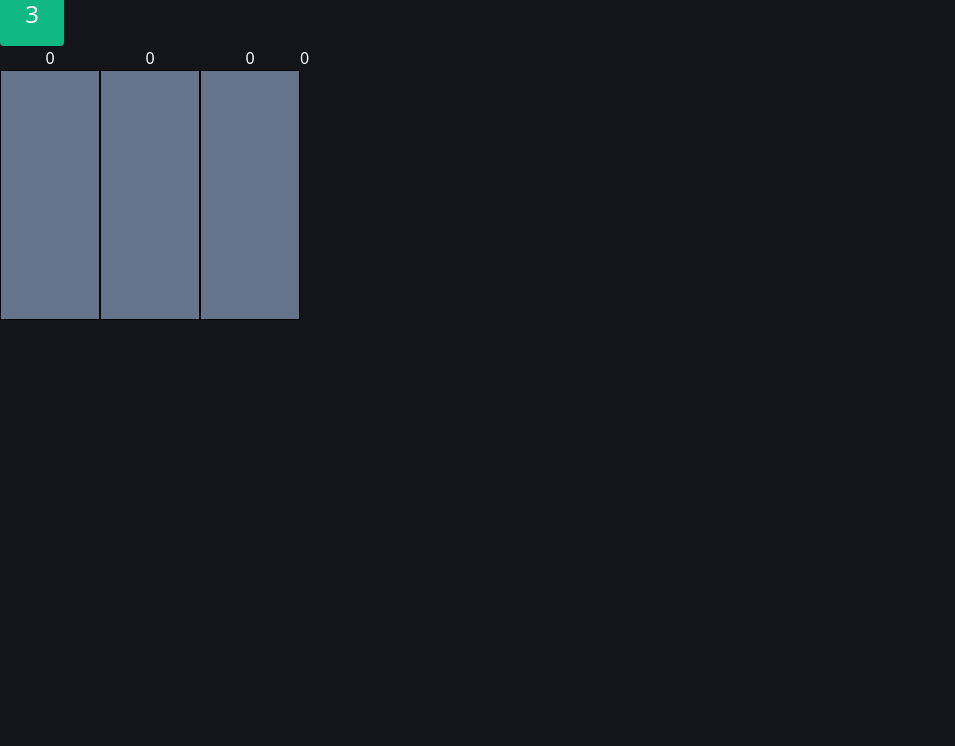
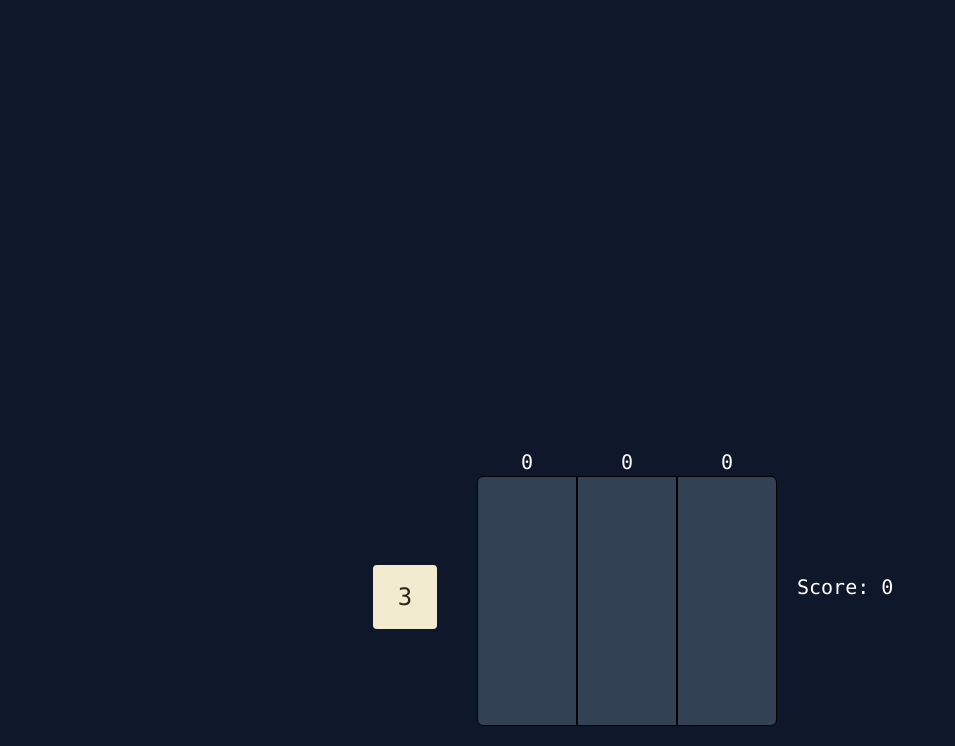
Before and after one commit to serkanisyapan/knucklebones, an Astro site: page / in a window 1280 px wide. Shown: the part 54-800 px from the top of the page, without its empty margins (0-955 px from the left). Built offline with nearby package versions, Linux system fonts and the light colour scheme; Astro itself is replaced by a stand-in of ours.

Commit message:
change layout, colors, font

```diff
--- a/src/components/Dice.tsx
+++ b/src/components/Dice.tsx
@@ -1,12 +1,15 @@
 interface Dice {
   diceNumber: number;
   diceColor: string;
+  isRollingDice?: boolean;
 }
 
-export const Dice = ({ diceNumber, diceColor }: Dice) => {
+export const Dice = ({ diceNumber, diceColor, isRollingDice }: Dice) => {
   return (
     <div
-      className={`${diceColor} cursor-pointer select-none h-16 w-16 rounded text-white flex justify-center items-center text-2xl`}
+      className={`${diceColor} select-none h-16 w-16 rounded text-[#2f2417] flex justify-center items-center text-2xl ${
+        isRollingDice && ""
+      }`}
     >
       {diceNumber}
     </div>
--- a/src/components/Game.tsx
+++ b/src/components/Game.tsx
@@ -12,8 +12,8 @@ export const Game = () => {
   }
 
   return (
-    <div>
-      <Dice diceNumber={dice} diceColor="bg-emerald-500" />
+    <div className="flex flex-row items-center gap-10">
+      <Dice diceNumber={dice} diceColor="bg-[#f2ebcf]" isRollingDice={true} />
       <PlayerBoard rollDice={rollAfterPlacing} diceNumber={dice} />
     </div>
   );
--- a/src/components/PlayerBoard.tsx
+++ b/src/components/PlayerBoard.tsx
@@ -38,7 +38,7 @@ export const PlayerBoard = ({ diceNumber, rollDice }: PlayerBoard) => {
         if (b.id === col.id && b.dices.length < 3) {
           const updatedBoard = {
             ...b,
-            dices: [...b.dices, { color: "bg-emerald-500", die: diceNumber }],
+            dices: [...b.dices, { color: "bg-[#f2ebcf]", die: diceNumber }],
           };
           const updatedScore = calcColDiceSum(updatedBoard.dices);
           const updatedDiceColors = checkDiceColor(updatedBoard.dices);
@@ -54,32 +54,45 @@ export const PlayerBoard = ({ diceNumber, rollDice }: PlayerBoard) => {
     rollDice();
   }
 
+  function boardCornersRounded(index: number) {
+    if (index === 0) return "rounded-tl-md rounded-bl-md";
+    if (index === 2) return "rounded-tr-md rounded-br-md";
+  }
+
   return (
-    <div className="text-white flex flex-row">
+    <div className="text-white flex flex-row justify-center mb-5">
       {board.map((col, index) => {
         const { dices } = col;
         const getDiceSum = calcColDiceSum(dices);
+        const boardCorners = boardCornersRounded(index);
         return (
           <div key={index} className="flex flex-col items-center">
-            <span>{getDiceSum || 0}</span>
+            <span className="text-xl">{getDiceSum || 0}</span>
             <div
               onClick={() => {
                 if (dices.length === 3) return;
                 placeDiceToBoard(col);
               }}
-              className={`bg-slate-500 border border-black w-[100px] h-[250px] p-3 grid grid-rows-3 ${
+              className={`bg-slate-700 border border-black w-[100px] h-[250px] p-3 grid grid-rows-3 justify-center ${
                 dices.length < 3 && "hover:bg-slate-600 hover:cursor-pointer"
-              } `}
+              } ${boardCorners}`}
               key={index}
             >
               {dices.map((dice, idx) => (
-                <Dice key={idx} diceNumber={dice.die} diceColor={dice.color} />
+                <Dice
+                  key={idx}
+                  diceNumber={dice.die}
+                  diceColor={dice.color}
+                  isRollingDice={false}
+                />
               ))}
             </div>
           </div>
         );
       })}
-      <span>{playerScore}</span>
+      <div className="w-[110px] self-center ml-5 text-xl">
+        Score: {playerScore}
+      </div>
     </div>
   );
 };
--- a/src/helpers/diceCalculations.ts
+++ b/src/helpers/diceCalculations.ts
@@ -53,12 +53,12 @@ function checkDiceColor(dices: Dice[]) {
   );
 
   const updatedDiceColors = dices.map((dice) => {
-    if (areAllDicesEqual) return { ...dice, color: "bg-red-500" };
+    if (areAllDicesEqual) return { ...dice, color: "bg-[#6ba6c6]" };
     if (findDuplicateDice)
       return {
         ...dice,
         color:
-          dice.die === findDuplicateDice.die ? "bg-blue-500" : "bg-emerald-500",
+          dice.die === findDuplicateDice.die ? "bg-[#c9b96f]" : "bg-[#f2ebcf]",
       };
     return dice;
   });
--- a/src/layouts/Layout.astro
+++ b/src/layouts/Layout.astro
@@ -7,7 +7,7 @@ const { title } = Astro.props;
 ---
 
 <!doctype html>
-<html lang="en">
+<html lang="en" class="font-mono">
 	<head>
 		<meta charset="UTF-8" />
 		<meta name="description" content="Play Knucklebones" />
@@ -21,32 +21,13 @@ const { title } = Astro.props;
 	</body>
 </html>
 <style is:global>
-	:root {
-		--accent: 136, 58, 234;
-		--accent-light: 224, 204, 250;
-		--accent-dark: 49, 10, 101;
-		--accent-gradient: linear-gradient(
-			45deg,
-			rgb(var(--accent)),
-			rgb(var(--accent-light)) 30%,
-			white 60%
-		);
-	}
 	html {
 		height: 100%;
 		font-family: system-ui, sans-serif;
-		background: #13151a;
+		background: #0f172a;
 		background-size: 224px;
-	}
-	code {
-		font-family:
-			Menlo,
-			Monaco,
-			Lucida Console,
-			Liberation Mono,
-			DejaVu Sans Mono,
-			Bitstream Vera Sans Mono,
-			Courier New,
-			monospace;
+		display: flex;
+		align-items: flex-end;
+		justify-content: center;
 	}
 </style>
--- a/src/pages/index.astro
+++ b/src/pages/index.astro
@@ -5,7 +5,6 @@ import { Game } from '../components/Game'
 
 <Layout title="Knucklebones">
 	<main>
-		<h1 class="text-3xl text-white">Play Knucklebones!</h1>
 		<Game client:load/>
 	</main>
 </Layout>
```
Also changed, not shown: tailwind.config.mjs (+6 -6 lines), 1 other file.
